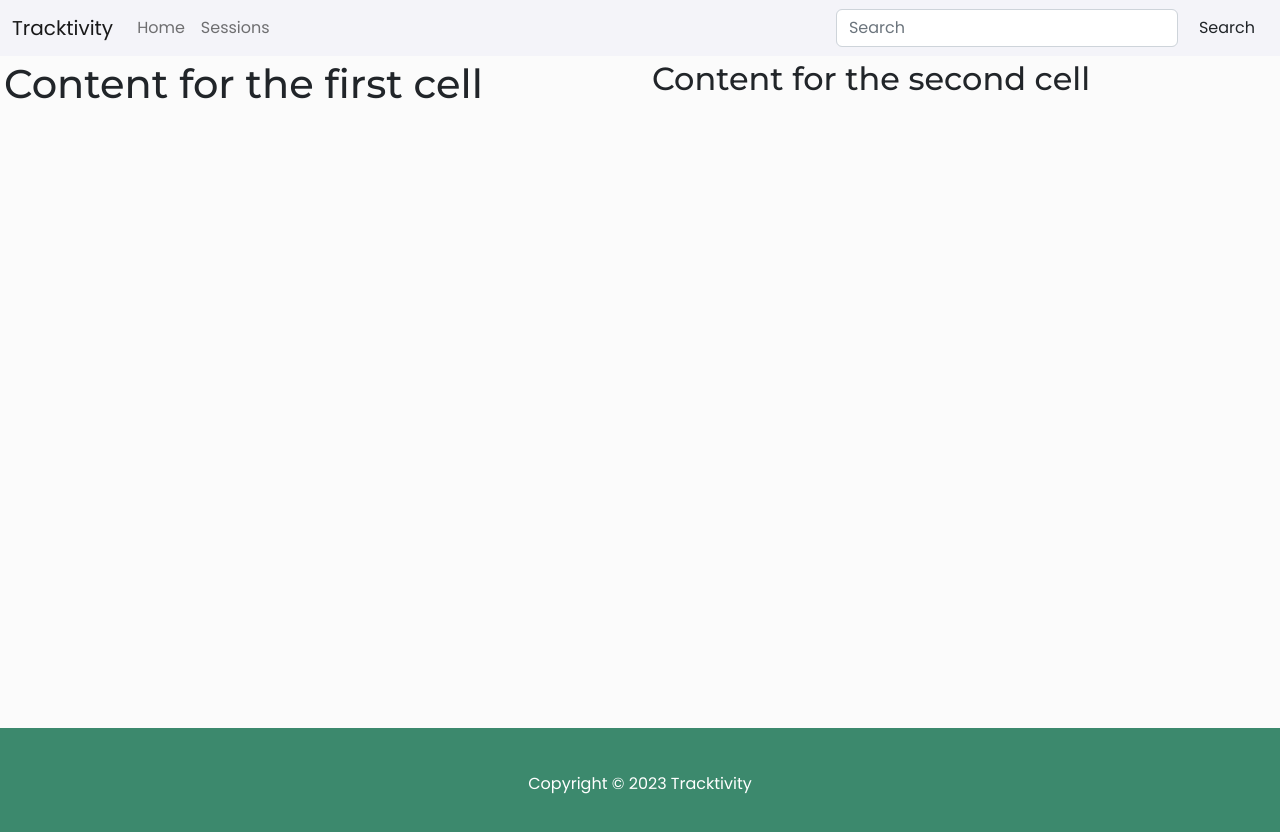
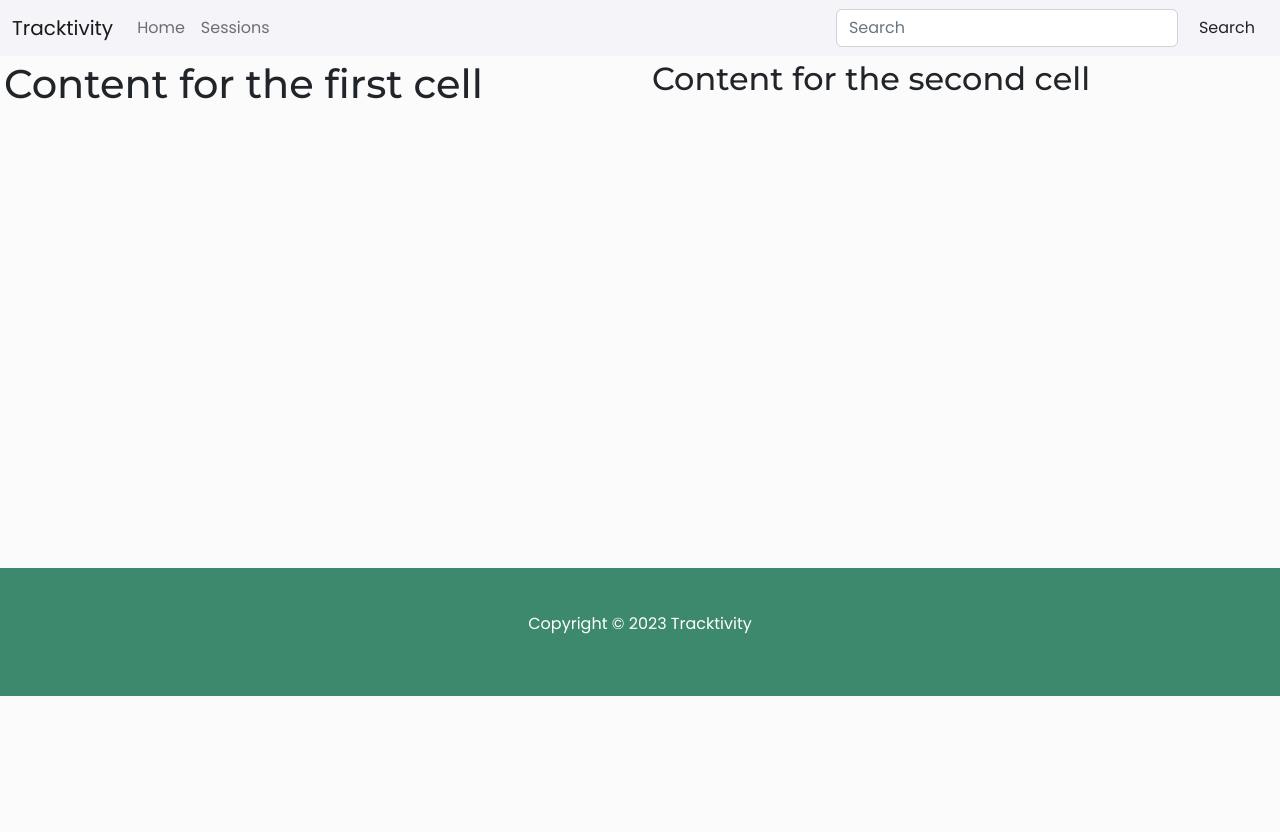
Before and after one commit to denniskjellin/Tracktivity, a React (Create React App) app in the folder frontend/: page / in a window 1280 px wide. Shown: the top 832 px of the page. After the commit the page ends 800 px from the top, so only its background shows below. Built offline with nearby package versions, Linux system fonts and the light colour scheme.

Commit message:
styling changes

```diff
--- a/frontend/src/App.scss
+++ b/frontend/src/App.scss
@@ -37,7 +37,7 @@ h1,h2,h3 {
     line-height: 1;
     display: flex;
     flex-direction: column;
-    min-height: 100vh; /* make sure the parent container takes up at least the full height of the viewport */
+    min-height: 80vh; /* make sure the parent container takes up at least the full height of the viewport */
 }
 
 main {
```
